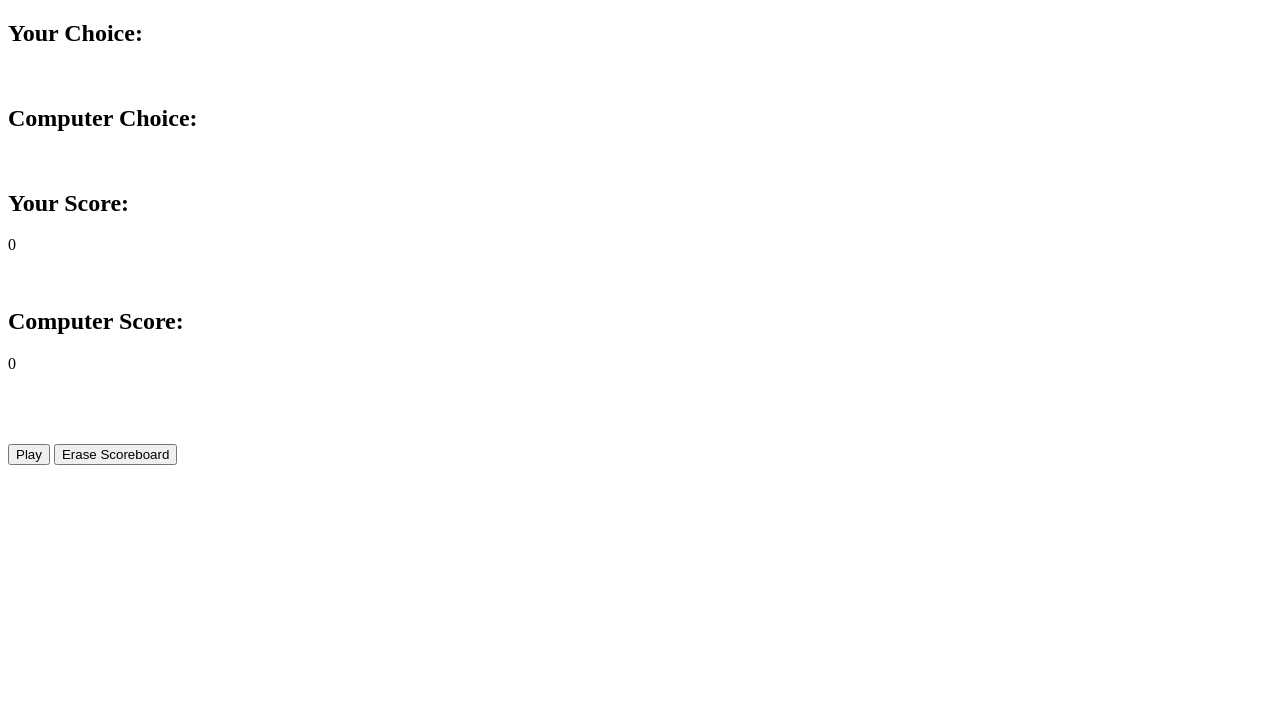
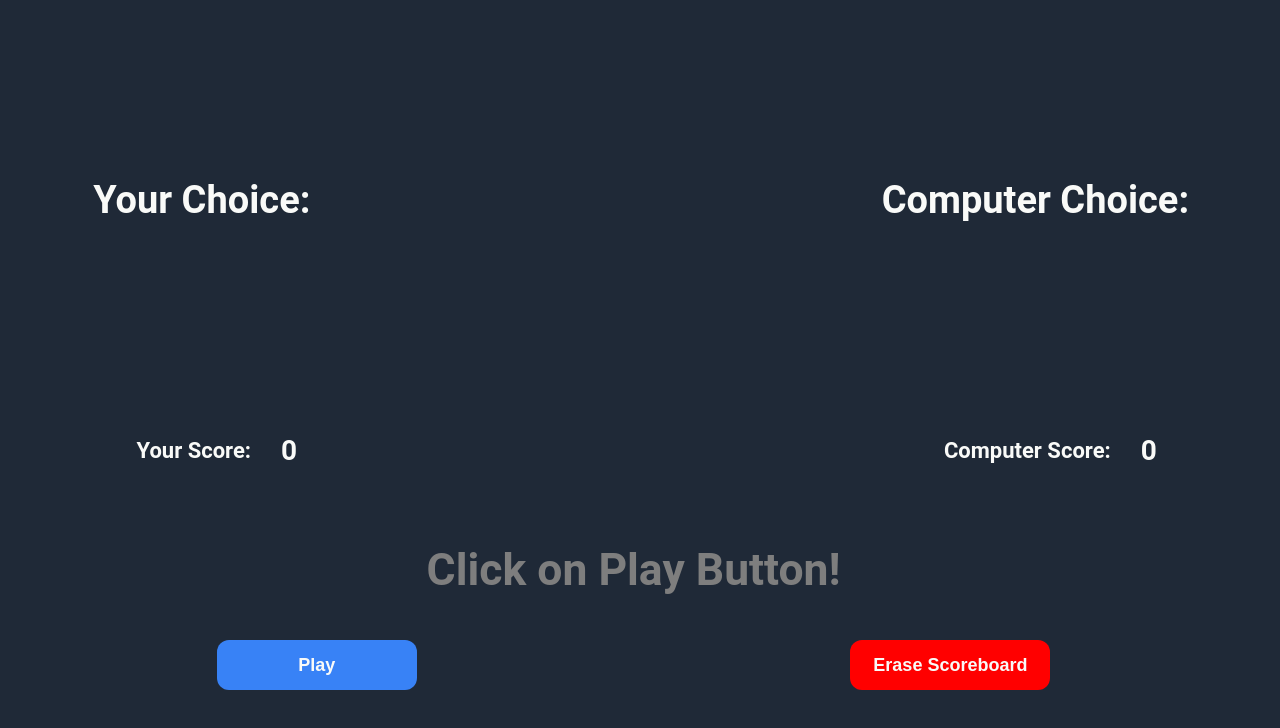
Before and after one commit to BrunoYDev/RockPaperScrissor, a plain HTML site: page index.html in a window 1280 px wide. Drawn offline with Linux system fonts and the light colour scheme.

Commit message:
Add: stylesheet

```diff
--- a/index.html
+++ b/index.html
@@ -1,27 +1,42 @@
 <!DOCTYPE html>
 <html lang="en">
   <head>
-    <meta charset="UTF-8">
-    <meta name="viewport" content="width=device-width, initial-scale=1.0">
+    <meta charset="UTF-8" />
+    <meta name="viewport" content="width=device-width, initial-scale=1.0" />
     <title>Rock Paper Scissor</title>
+    <link rel="stylesheet" href="style.css" />
   </head>
   <body>
-    <h2>Your Choice:</h2>
-    <p id="playerChoice"></p>
-    <br>
-    <h2>Computer Choice: </h2>
-    <p id="computerChoice"></p>
-    <br>
-    <h2> Your Score: </h2>
+    <div id="choices">
+      <div class="boxes">
+        <h2 class="choice">Your Choice:</h2>
+        <p class="inputedChoice" id="playerChoice"></p>
+      </div>
+
+      <div class="boxes">
+        <h2 class="choice">Computer Choice:</h2>
+        <p class="inputedChoice" id="computerChoice"></p>
+      </div>
+    </div>
+    <div id="scoreBoard">
+      <div class="boxes">
+        <h2>Your Score:</h2>
         <p id="score"></p>
-    <br>
-    <h2>Computer Score: </h2>
+      </div>
+      <div class="boxes">
+        <h2>Computer Score:</h2>
         <p id="computerScore"></p>
-    <br>
-    <h3 id="loseOrWin"></h3>
-    <br>
+      </div>
+    </div>
+
+    <div id="resultBox">
+      <h3 id="loseOrWin">Click on Play Button!</h3>
+    </div>
+
+    <div id="btnBox">
       <button id="playBtn">Play</button>
       <button id="eraser">Erase Scoreboard</button>
+    </div>
 
     <script src="script.js"></script>
   </body>
--- a/script.js
+++ b/script.js
@@ -55,18 +55,27 @@ const playRound = (pChoice, cChoice) => { // Verfify the win conditions to deter
     if(pChoice === cChoice){
         player.innerHTML = pChoice;
         computer.innerHTML = cChoice;
+
         loseOrWin.innerHTML = "It's a Draw!";
+        loseOrWin.style.color = "rgb(126, 126, 126)";
+
     }else if(winConditions[pChoice] === cChoice){
         player.innerHTML = pChoice;
         computer.innerHTML = cChoice;
+
         loseOrWin.innerHTML = "You Win!";
+        loseOrWin.style.color = "rgb(37, 228, 85)";
+
         score++;
         scoreBoard.innerHTML = score.toString();
         window.localStorage.setItem("playerScore", score); //Change localStorage variable value;
     }else{
         player.innerHTML = pChoice;
         computer.innerHTML = cChoice;
+
         loseOrWin.innerHTML = "You Lose!";
+        loseOrWin.style.color = "rgb(228, 37, 37)";
+
         computerScore++;
         cScore.innerHTML = computerScore.toString();
         window.localStorage.setItem("computerScore", computerScore); //Change localStorage variable value;
--- /dev/null
+++ b/style.css
@@ -0,0 +1,107 @@
+body{
+    margin: 0;
+    padding: 0;
+    display: flex;
+    flex-direction: column;
+    background-color: #1F2937;
+    font-family: 'Roboto', Courier, monospace;
+}
+
+#choices{
+    margin: 0;
+    padding: 0;
+    display: flex;
+    width: 99%;
+    height: 400px;
+    justify-content: center;
+    align-items: center;
+    gap: 400px;
+}
+
+.choice{
+    color: #F9FAF8;
+    font-size: 38px;
+    font-weight: bolder;
+}
+
+.boxes{
+    margin: 0;
+    padding: 0;
+    display: flex;
+    align-items: center;
+    justify-content: center;
+    width: 450px;
+    gap: 30px;
+}
+
+.inputedChoice{
+    color: #8f8f8f;
+    font-size: 28px;
+    font-weight: bold;
+}
+
+#scoreBoard{
+    margin: 0;
+    padding: 0;
+    display: flex;
+    width: 99%;
+    height: 100px;
+    align-items: center;
+    justify-content: center;
+    gap: 400px;
+    color: #F9FAF8;
+    text-align: center;
+}
+
+#scoreBoard h2{
+    font-size: 22px;
+    font-weight: bolder;
+}
+
+#scoreBoard p{
+    font-weight: bold;
+    font-size: 28px;
+}
+
+#resultBox{
+    display: flex;
+    justify-content: center;
+    align-items: center;
+    width: 99%;
+    height: 140px;
+    font-size: 38px;
+    color: rgb(126, 126, 126);
+}
+
+#btnBox {
+
+    display: flex;
+    width: 99%;
+    height: 50px;
+    justify-content: space-around;
+    align-items: center;
+}
+
+button{
+    width: 200px;
+    height: 50px;
+    border-radius: 12px;
+    background-color: #3882f6;
+    outline: none;
+    border: 0px solid transparent;
+    color: #F9FAF8;
+    font-size: 18px;
+    font-weight: bolder;
+}
+
+button:hover{
+    cursor: pointer;
+}
+
+button:active{
+    opacity: 20%;
+}
+
+#eraser{
+    background-color: red;
+}
```
Lines whose indentation alone changed are shown as unchanged.
